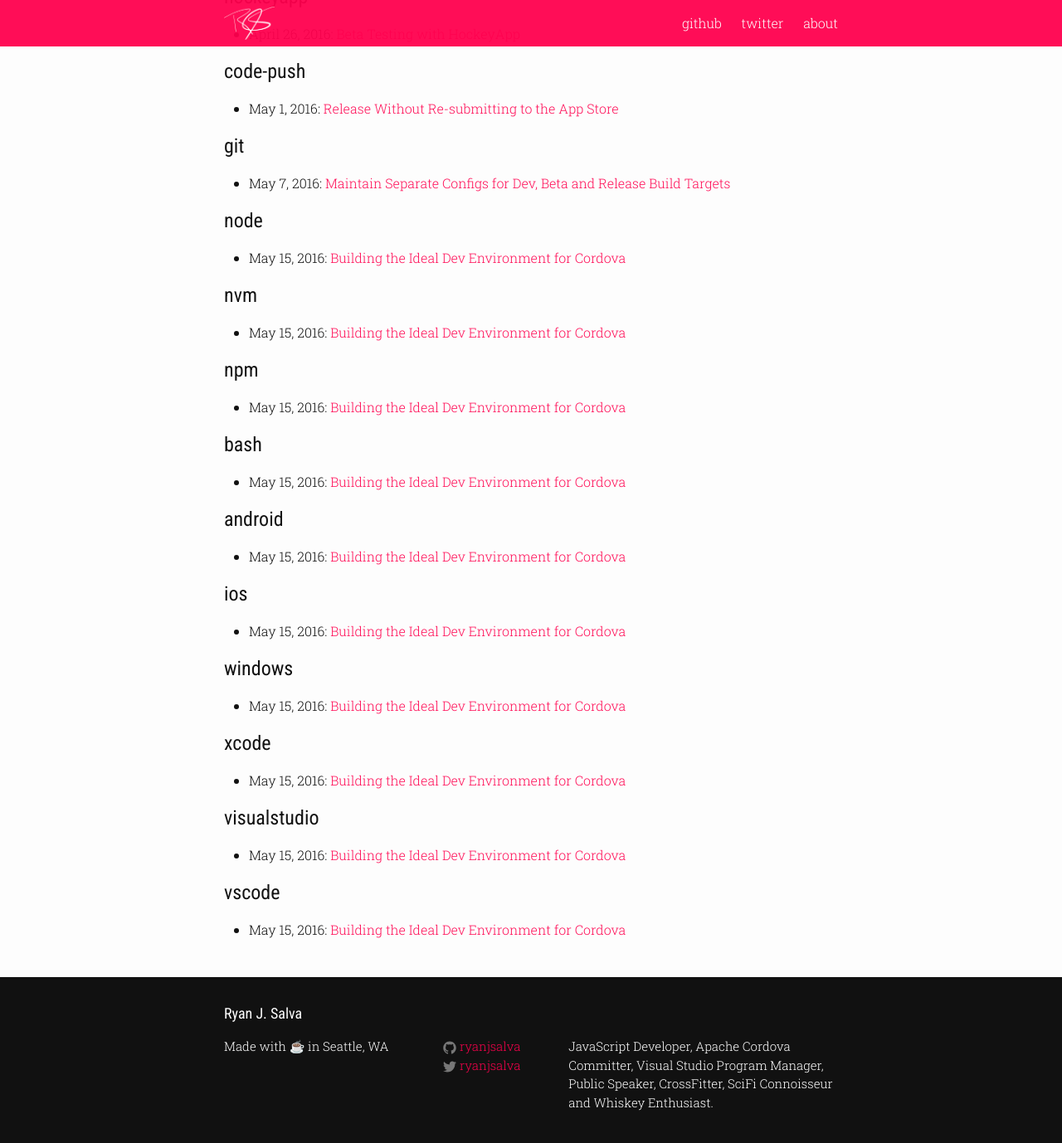
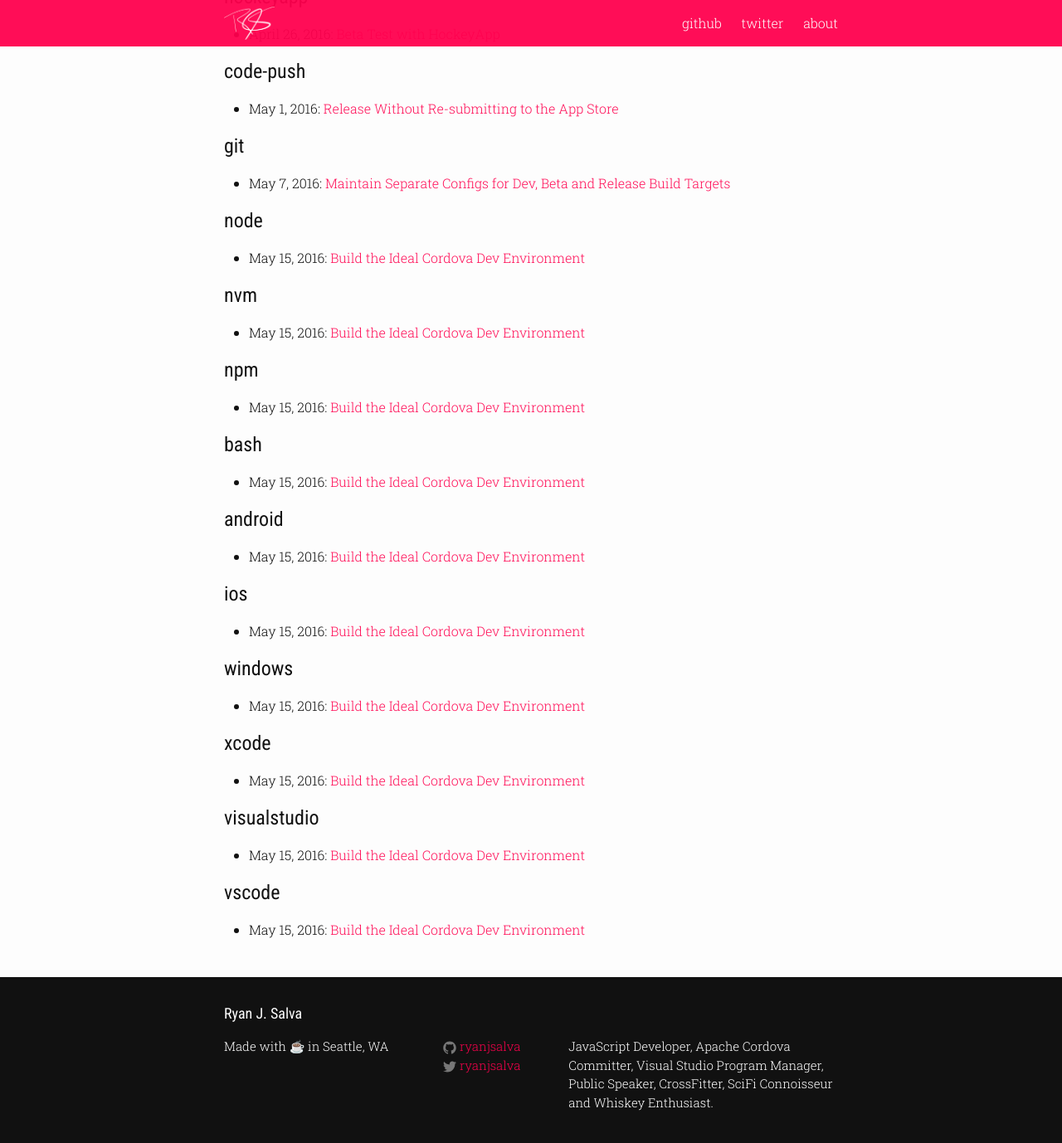
Before and after one commit to ryanjsalva/blog, a Jekyll site: the page built from tags.html, in a window 1280 px wide and 1400 px high, scrolled down 1458 px. Shown: the top 1378 px of the window at 83% size. Built offline with Jekyll 4.4.1, drawn with Linux system fonts in a browser that asks for light colours; some of the changed text lies outside the part shown.

Commit message:
Normalize your verbs, people

```diff
--- a/_posts/2016-04-26-beta-testing-with-hockeyapp.md
+++ b/_posts/2016-04-26-beta-testing-with-hockeyapp.md
@@ -1,6 +1,6 @@
 ---
 layout: post
-title:  Beta Testing with HockeyApp
+title:  Beta Test with HockeyApp
 excerpt: Today, we'll learn how to distribute our app to beta testers, collect crash analytics and collect user feedback through an in-app form. Part 2 of a 4 part series.
 tags: cordova ionic devops hockeyapp
 cover: /assets/2016-04-26-cover.jpg
--- a/_posts/2016-05-15-cordova-dev-environment.md
+++ b/_posts/2016-05-15-cordova-dev-environment.md
@@ -1,6 +1,6 @@
 ---
 layout: post
-title:  Building the Ideal Dev Environment for Cordova
+title:  Build the Ideal Cordova Dev Environment
 excerpt: Laptops are very personal, very private things. As the days and months pass by, little piles of messes accrue in the file system that are uniquely our own. At the same time, a developer’s laptop is also finely tuned for productivity.
 tags: cordova node nvm npm bash android ios windows xcode visualstudio vscode
 cover: /assets/2016-05-15-cover.jpg
```
